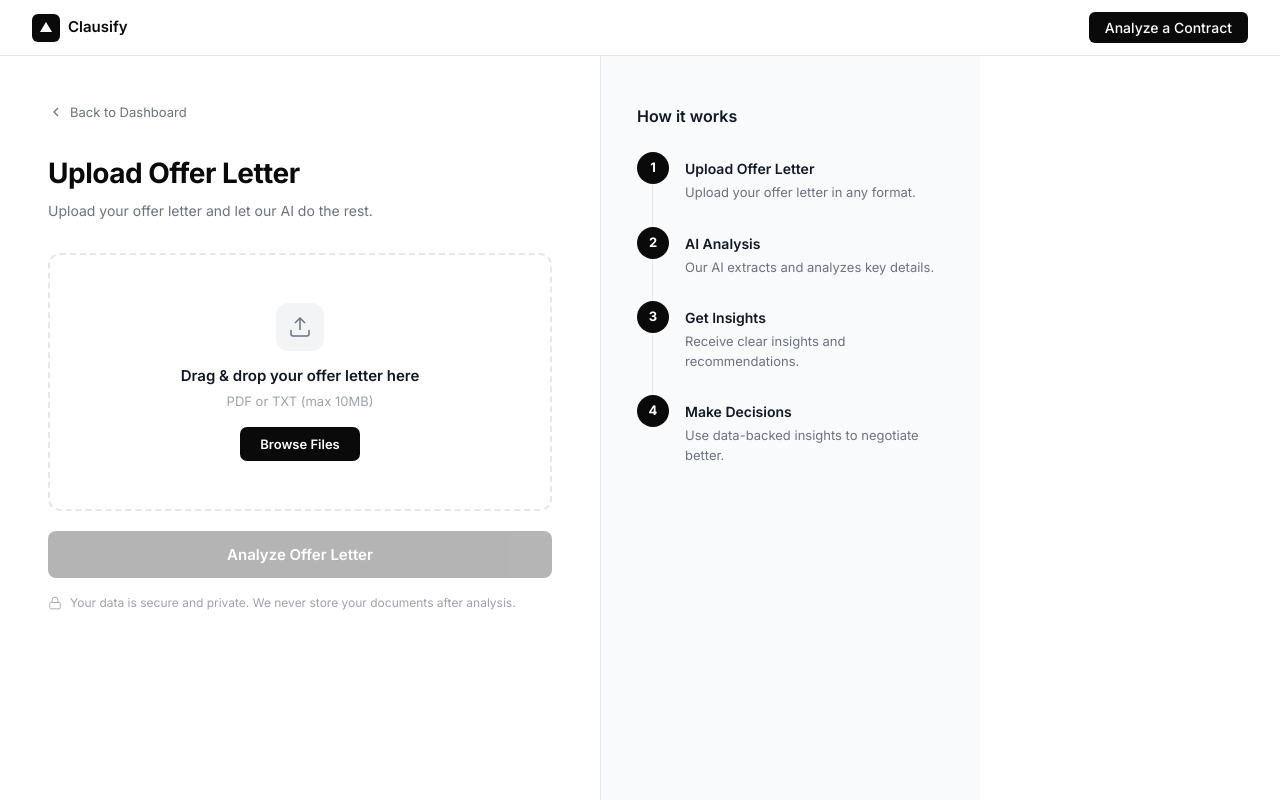
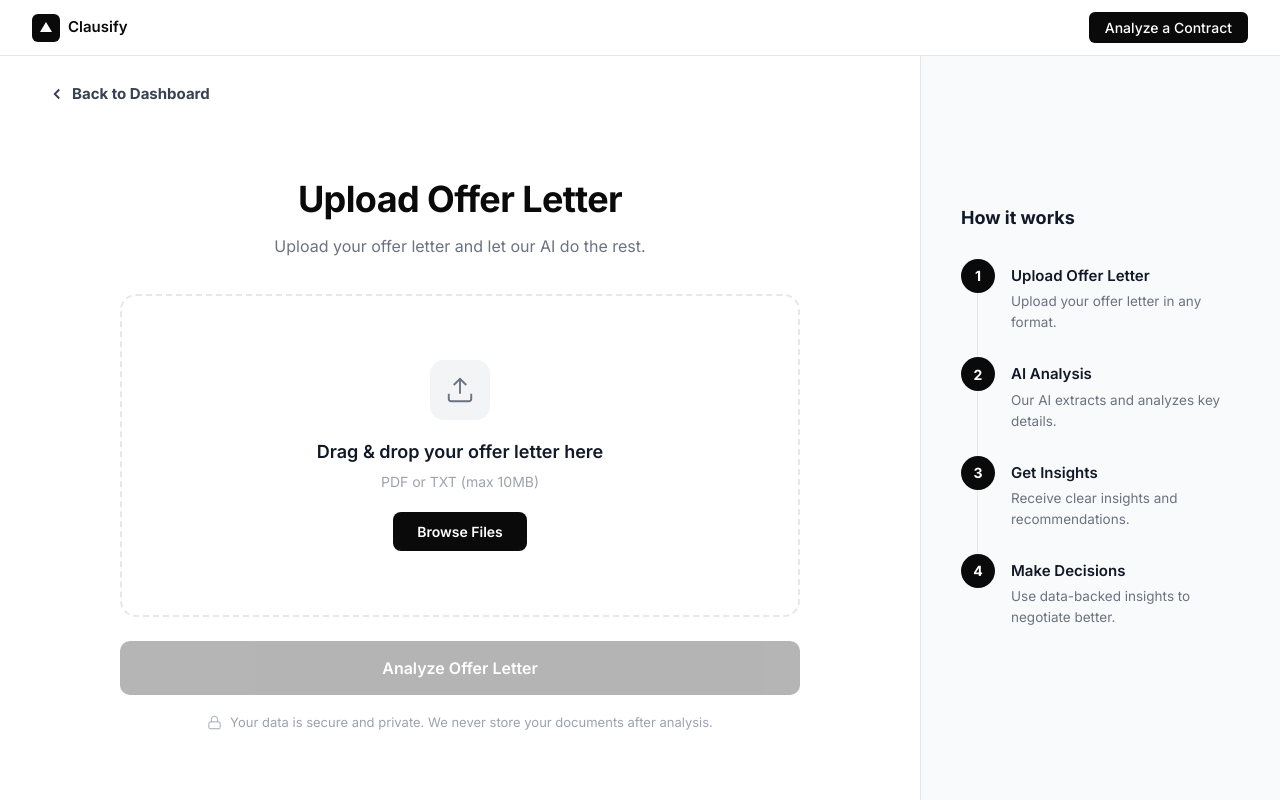
Before and after one commit to RaghavS-45/Clausify, a plain HTML site: page frontend/index.html in a window 1280 px wide. Both pictures are taken after a click on the button "Analyze a Contract". Drawn offline with Linux system fonts and the light colour scheme.

Commit message:
changed layout : frontend

```diff
--- a/frontend/index.html
+++ b/frontend/index.html
@@ -452,28 +452,39 @@
     #screen-upload {
       flex-direction: row;
       align-items: stretch;
+      justify-content: center;
     }
 
     .upload-left {
       flex: 1;
-      padding: 48px;
+      padding: 96px 48px 48px;
       display: flex;
       flex-direction: column;
-      max-width: 600px;
+      justify-content: center;
+      align-items: center;
+      position: relative;
+    }
+
+    .upload-left-inner {
+      width: 100%;
+      max-width: 680px;
     }
 
     .upload-back {
       display: inline-flex;
       align-items: center;
       gap: 6px;
-      font-size: 13px;
-      color: var(--gray-500);
+      font-size: 15px;
+      font-weight: 700;
+      color: var(--gray-700);
       text-decoration: none;
-      margin-bottom: 32px;
       cursor: pointer;
       border: none;
       background: none;
       font-family: inherit;
+      position: absolute;
+      top: 28px;
+      left: 48px;
     }
 
     .upload-back:hover {
@@ -481,33 +492,36 @@
     }
 
     .upload-back svg {
-      width: 16px;
-      height: 16px;
+      width: 18px;
+      height: 18px;
+      stroke-width: 2.5;
     }
 
     .upload-heading {
-      font-size: 28px;
+      font-size: 36px;
       font-weight: 700;
-      letter-spacing: -0.5px;
+      letter-spacing: -0.6px;
       color: var(--black);
-      margin-bottom: 6px;
+      margin-bottom: 8px;
+      text-align: center;
     }
 
     .upload-sub {
-      font-size: 14px;
+      font-size: 16px;
       color: var(--gray-500);
-      margin-bottom: 32px;
+      margin-bottom: 36px;
+      text-align: center;
     }
 
     .dropzone {
       border: 2px dashed var(--gray-200);
-      border-radius: 12px;
-      padding: 48px 32px;
+      border-radius: 16px;
+      padding: 64px 40px;
       text-align: center;
       cursor: pointer;
       transition: border-color 0.2s, background 0.2s;
       position: relative;
-      margin-bottom: 20px;
+      margin-bottom: 24px;
     }
 
     .dropzone:hover,
@@ -526,32 +540,32 @@
     }
 
     .dz-icon {
-      width: 48px;
-      height: 48px;
-      margin: 0 auto 14px;
+      width: 60px;
+      height: 60px;
+      margin: 0 auto 18px;
       background: var(--gray-100);
-      border-radius: 12px;
+      border-radius: 14px;
       display: grid;
       place-items: center;
     }
 
     .dz-icon svg {
-      width: 24px;
-      height: 24px;
+      width: 30px;
+      height: 30px;
       stroke: var(--gray-500);
       fill: none;
       stroke-width: 1.5;
     }
 
     .dz-label {
-      font-size: 15px;
+      font-size: 18px;
       font-weight: 600;
       color: var(--gray-900);
-      margin-bottom: 4px;
+      margin-bottom: 6px;
     }
 
     .dz-sub {
-      font-size: 13px;
+      font-size: 14px;
       color: var(--gray-400);
     }
 
@@ -559,77 +573,9 @@
       display: inline-flex;
       align-items: center;
       gap: 6px;
-      margin-top: 16px;
-      padding: 9px 20px;
-      font-size: 13px;
-      font-weight: 600;
-      font-family: inherit;
-      background: var(--black);
-      color: white;
-      border: none;
-      border-radius: 7px;
-      cursor: pointer;
-    }
-
-    .file-selected {
-      display: none;
-      align-items: center;
-      gap: 12px;
-      padding: 14px 16px;
-      background: var(--gray-50);
-      border: 1px solid var(--gray-200);
-      border-radius: 10px;
-      margin-bottom: 20px;
-    }
-
-    .file-selected.visible {
-      display: flex;
-    }
-
-    .file-icon {
-      width: 36px;
-      height: 36px;
-      background: var(--blue-light);
-      border-radius: 8px;
-      display: grid;
-      place-items: center;
-      flex-shrink: 0;
-    }
-
-    .file-icon svg {
-      width: 18px;
-      height: 18px;
-      stroke: var(--blue);
-      fill: none;
-      stroke-width: 1.5;
-    }
-
-    .file-name {
-      flex: 1;
+      margin-top: 20px;
+      padding: 11px 24px;
       font-size: 14px;
-      font-weight: 500;
-      overflow: hidden;
-      text-overflow: ellipsis;
-      white-space: nowrap;
-    }
-
-    .file-remove {
-      background: none;
-      border: none;
-      cursor: pointer;
-      color: var(--gray-400);
-      font-size: 18px;
-      padding: 2px 4px;
-    }
-
-    .file-remove:hover {
-      color: var(--red);
-    }
-
-    .btn-analyze-main {
-      width: 100%;
-      padding: 14px;
-      font-size: 15px;
       font-weight: 600;
       font-family: inherit;
       background: var(--black);
@@ -637,6 +583,74 @@
       border: none;
       border-radius: 8px;
       cursor: pointer;
+    }
+
+    .file-selected {
+      display: none;
+      align-items: center;
+      gap: 14px;
+      padding: 18px 20px;
+      background: var(--gray-50);
+      border: 1px solid var(--gray-200);
+      border-radius: 12px;
+      margin-bottom: 24px;
+    }
+
+    .file-selected.visible {
+      display: flex;
+    }
+
+    .file-icon {
+      width: 42px;
+      height: 42px;
+      background: var(--blue-light);
+      border-radius: 9px;
+      display: grid;
+      place-items: center;
+      flex-shrink: 0;
+    }
+
+    .file-icon svg {
+      width: 20px;
+      height: 20px;
+      stroke: var(--blue);
+      fill: none;
+      stroke-width: 1.5;
+    }
+
+    .file-name {
+      flex: 1;
+      font-size: 15px;
+      font-weight: 500;
+      overflow: hidden;
+      text-overflow: ellipsis;
+      white-space: nowrap;
+    }
+
+    .file-remove {
+      background: none;
+      border: none;
+      cursor: pointer;
+      color: var(--gray-400);
+      font-size: 20px;
+      padding: 2px 4px;
+    }
+
+    .file-remove:hover {
+      color: var(--red);
+    }
+
+    .btn-analyze-main {
+      width: 100%;
+      padding: 17px;
+      font-size: 16px;
+      font-weight: 600;
+      font-family: inherit;
+      background: var(--black);
+      color: white;
+      border: none;
+      border-radius: 10px;
+      cursor: pointer;
       transition: opacity 0.2s;
     }
 
@@ -652,15 +666,16 @@
     .privacy-note {
       display: flex;
       align-items: center;
+      justify-content: center;
       gap: 8px;
-      margin-top: 16px;
-      font-size: 12px;
+      margin-top: 18px;
+      font-size: 13px;
       color: var(--gray-400);
     }
 
     .privacy-note svg {
-      width: 14px;
-      height: 14px;
+      width: 15px;
+      height: 15px;
       stroke: var(--gray-400);
       fill: none;
       stroke-width: 1.5;
@@ -669,19 +684,21 @@
 
     /* Right panel: how it works sidebar */
     .upload-right {
-      width: 380px;
+      width: 360px;
+      flex-shrink: 0;
       background: var(--gray-50);
       border-left: 1px solid var(--gray-200);
-      padding: 48px 36px;
+      padding: 48px 40px;
       display: flex;
       flex-direction: column;
+      justify-content: center;
     }
 
     .sidebar-title {
-      font-size: 16px;
-      font-weight: 600;
+      font-size: 18px;
+      font-weight: 700;
       color: var(--gray-900);
-      margin-bottom: 24px;
+      margin-bottom: 28px;
     }
 
     .sidebar-steps {
@@ -700,22 +717,22 @@
     .sidebar-step:not(:last-child)::before {
       content: '';
       position: absolute;
-      left: 15px;
-      top: 32px;
+      left: 16px;
+      top: 34px;
       bottom: 0;
       width: 1px;
       background: var(--gray-200);
     }
 
     .ss-num {
-      width: 32px;
-      height: 32px;
+      width: 34px;
+      height: 34px;
       border-radius: 50%;
       background: var(--black);
       color: white;
       display: grid;
       place-items: center;
-      font-size: 13px;
+      font-size: 14px;
       font-weight: 700;
       flex-shrink: 0;
     }
@@ -726,16 +743,16 @@
     }
 
     .ss-title {
-      font-size: 14px;
+      font-size: 15px;
       font-weight: 600;
       color: var(--gray-900);
       margin-bottom: 4px;
     }
 
     .ss-desc {
-      font-size: 13px;
+      font-size: 13.5px;
       color: var(--gray-500);
-      line-height: 1.5;
+      line-height: 1.55;
     }
 
     /* ══ SCREEN 3 — LOADING ══ */
@@ -1692,6 +1709,7 @@
   <!-- ══ SCREEN 2 — UPLOAD ══ -->
   <main id="screen-upload" class="screen" aria-label="Upload contract">
     <div class="upload-left">
+      <div class="upload-left-inner">
         <button class="upload-back" onclick="goHome()">
           <svg viewBox="0 0 24 24" fill="none" stroke="currentColor" stroke-width="2">
             <polyline points="15 18 9 12 15 6" />
@@ -1733,6 +1751,7 @@
             <path d="M7 11V7a5 5 0 0110 0v4" />
           </svg>
           Your data is secure and private. We never store your documents after analysis.
+        </div>
       </div>
     </div>
 
```
Also changed, not shown: 2 other files. Lines whose indentation alone changed are shown as unchanged.
